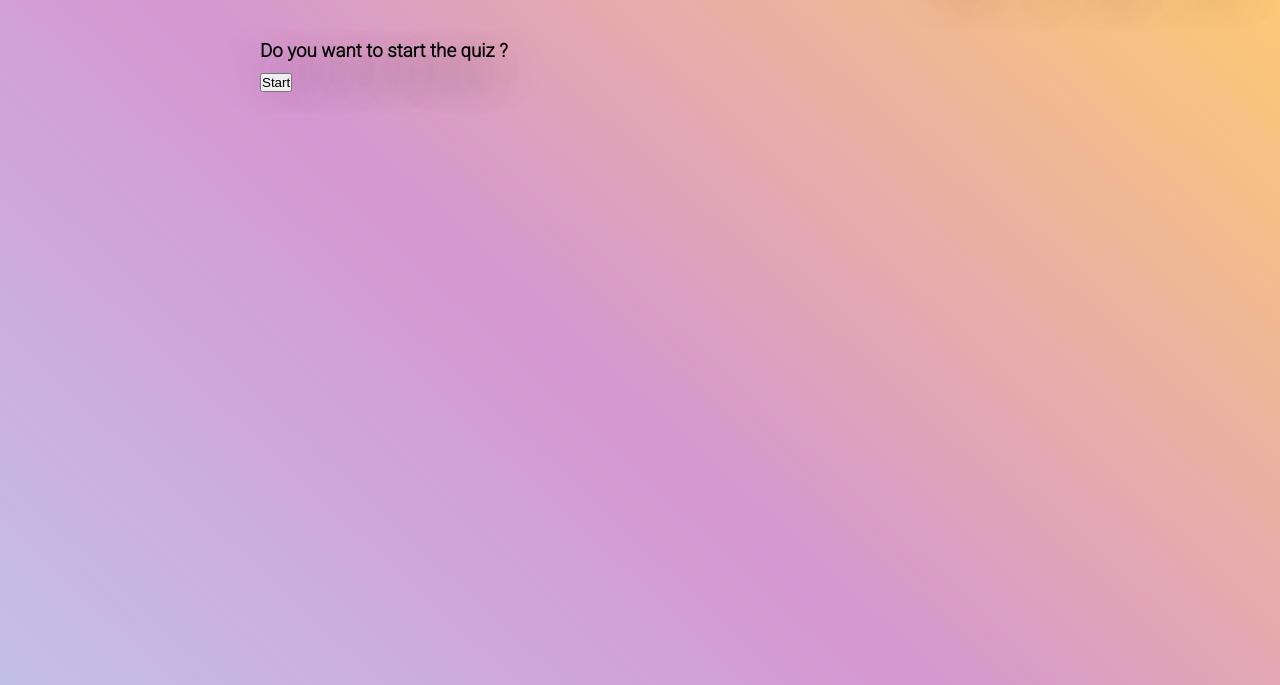
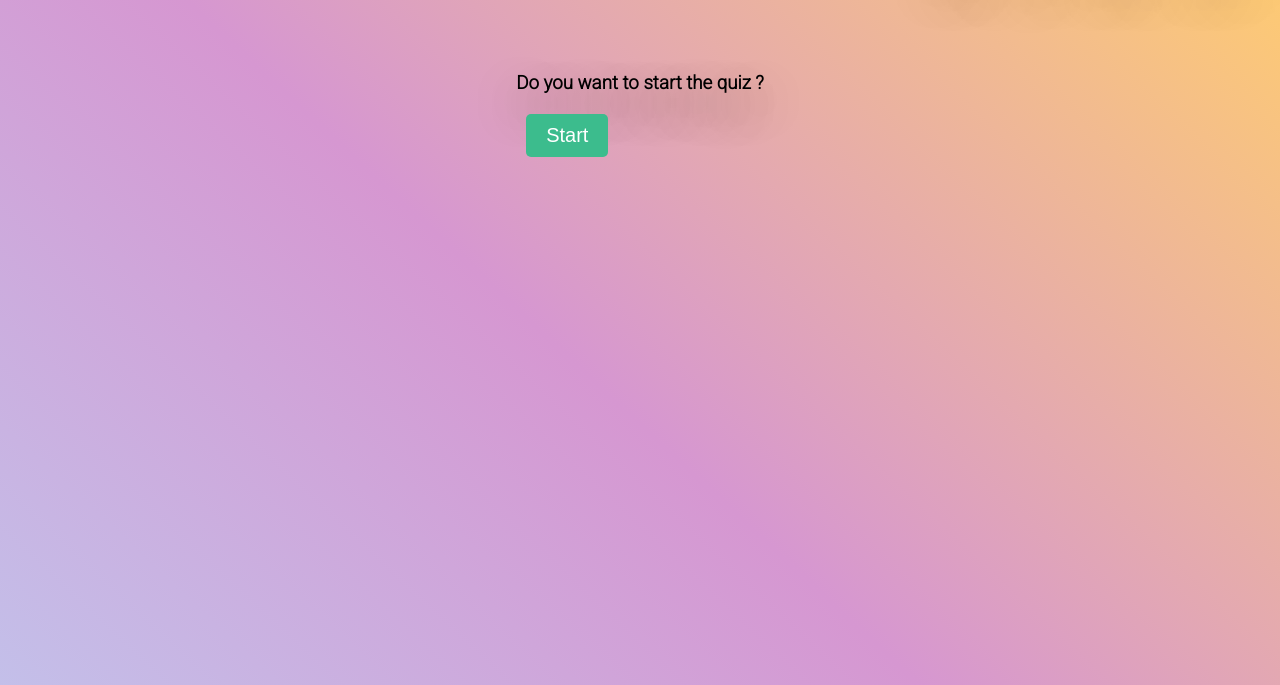
Before and after one commit to juhum/QuizApp, a Flask app: page /quiz/start in a window 1280 px wide. Shown: the part 56-741 px from the top of the page. Run offline with Flask 3, Linux system fonts and the light colour scheme; a user stored in the database is signed in; parts of the project's set-up code (start-up, migrations or seed data) failed here and were passed over.

Commit message:
quiz start styling

```diff
--- a/website/static/css/quizstartstyle.css
+++ b/website/static/css/quizstartstyle.css
@@ -0,0 +1,25 @@
+button {
+    display: inline-block;
+    padding: 10px 20px;
+    margin: 10px;
+    font-size: 20px;
+    cursor: pointer;
+    border: none;
+    border-radius: 5px;
+    background-color: #3CBC8D;
+    color: white;
+}
+
+
+.container{
+    display: flex;
+    flex-direction: column;
+    align-items: center;
+    margin: 0 auto; /* This will center the form horizontally */
+    max-width: 600px; /* You can adjust the max-width as needed */
+    margin-top: 2rem;
+}
+
+button:hover, button:focus {
+    background-color: #2E8B57;
+}
--- a/website/views.py
+++ b/website/views.py
@@ -17,7 +17,6 @@ def home():
 @views.route('/quiz', methods=['GET', 'POST'])
 @login_required
 def quiz():
-
     if 'questions' not in session:
         # Randomize the questions and store them in a session variable
         questions = Questions.query.all()
@@ -70,12 +69,10 @@ def submit_answer(question_id):
                                current_question_index=current_question_index, user=current_user,
                                question_id=current_question.question_id)
 
-
-    selected_choice_id = int(request.form.get('choice'))
-    print(f"Selected choice ID: {selected_choice_id}")
+    # print(f"Selected choice ID: {selected_choice_id}")
     choice = Question_choices.query.get(selected_choice_id)
     is_right_choice = choice.is_right_choice if choice else False
-    print(f"Is right choice: {is_right_choice}")
+    # print(f"Is right choice: {is_right_choice}")
 
     # Store the user's answer and whether it is correct
     user_answer = User_question_answers(user_id=current_user.user_id, question_id=question_id,
@@ -87,11 +84,11 @@ def submit_answer(question_id):
 
     db.session.commit()
 
-    print('Current points before update:', current_user.points)
+    # print('Current points before update:', current_user.points)
     if is_right_choice:
         current_user.points += 1
         quiz_attempt.points += 1
-        print('Current points after update:', current_user.points)
+        # print('Current points after update:', current_user.points)
         db.session.commit()
 
     # Check if there are more questions
```
Also changed, not shown: website/static/css/quizstyle.css (+0 -7 lines), instance/database.db.
